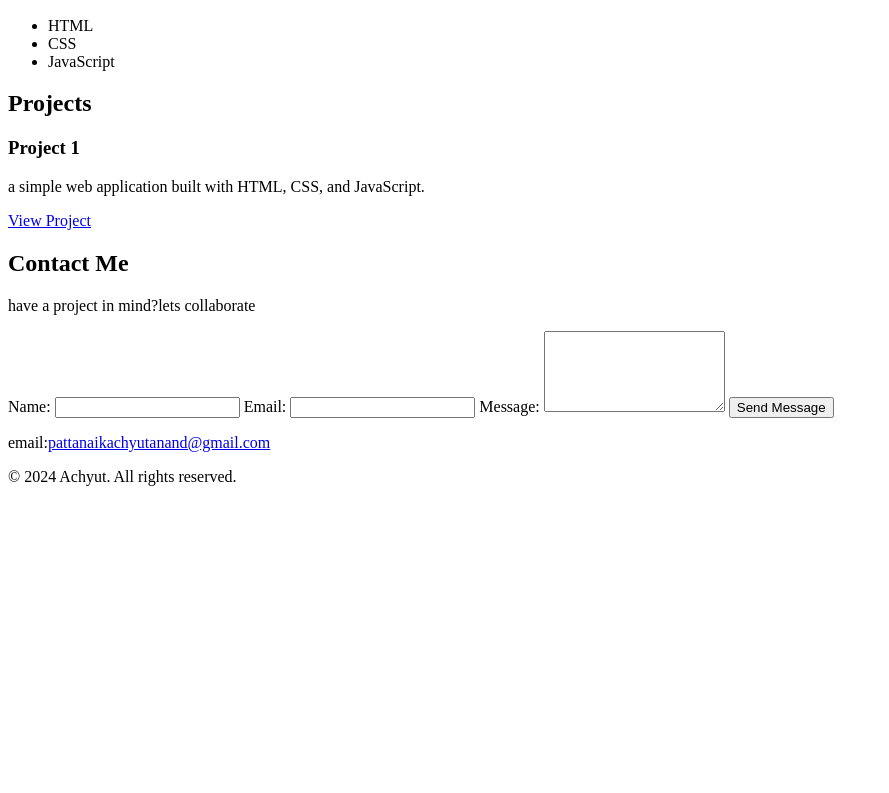
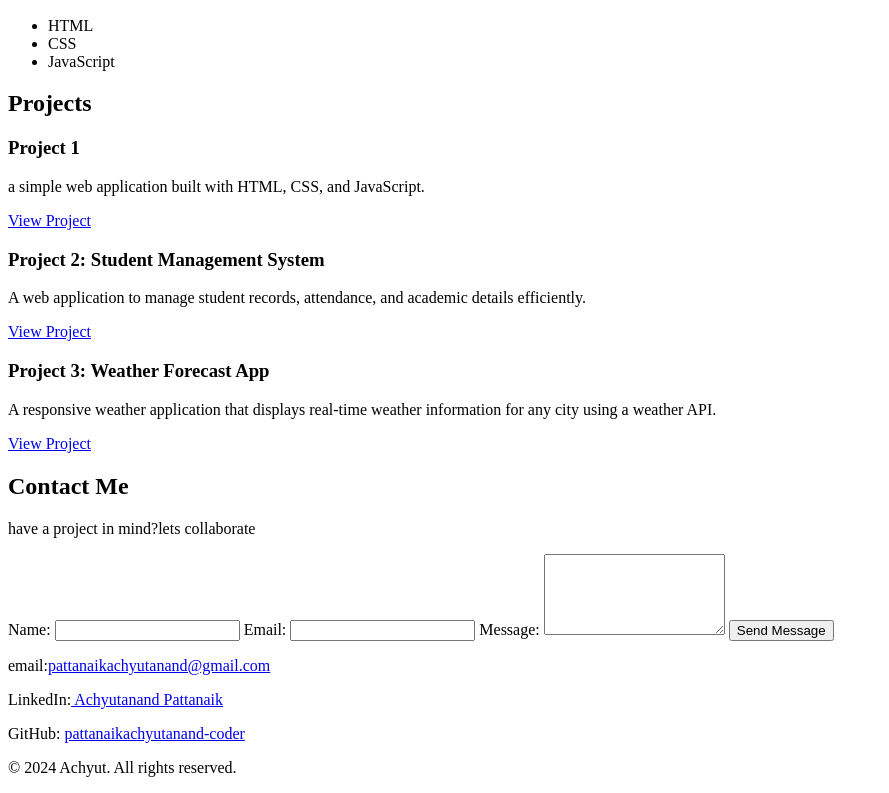
Before and after one commit to pattanaikachyutanand-coder/portfolio_website_achyut, a plain HTML site: page index.html in a window 1280 px wide. Shown: the part 531-1324 px from the top of the page, without its empty margins (0-889 px from the left). Before the commit the page ends 1033 px from the top, so only its background shows below. Drawn offline with Linux system fonts and the light colour scheme.

Commit message:
toc ommitfor

```diff
--- a/index.html
+++ b/index.html
@@ -46,6 +46,15 @@
         <p>a simple web application built with HTML, CSS, and JavaScript.</p>
         <a href="#" class="btn">View Project</a>
         </div>
+        <div class="project">
+          <h3>Project 2: Student Management System</h3>
+          <p>A web application to manage student records, attendance, and academic details efficiently.</p>
+          <a href="#" class="btn">View Project</a>
+        </div>
+        </div>
+        <h3>Project 3: Weather Forecast App</h3>
+        <p>A responsive weather application that displays real-time weather information for any city using a weather API.</p>
+        <a href="#" class="btn">View Project</a>
     </section>
 
     <!--CONTACT SECTION-->
@@ -61,8 +70,12 @@
         <textarea id="message" name="message" rows="5" required></textarea>
         <button type="submit">Send Message</button>
       <p>email:<a href="mailto:pattanaikachyutanand@gmail.com">pattanaikachyutanand@gmail.com</a></p>
-    </section>
-
+      <p>LinkedIn:<a href="https://www.linkedin.com/in/achyutanand-pattanaik-345335422/" target="_blank">
+       Achyutanand Pattanaik </a></p>
+      <p>GitHub: <a href="https://github.com/pattanaikachyutanand-coder" target="_blank">
+    pattanaikachyutanand-coder
+  </a>
+</p>
     <!--FOOTER SECTION-->
     <footer>
       <p>&copy; 2024 Achyut. All rights reserved.</p>
```
